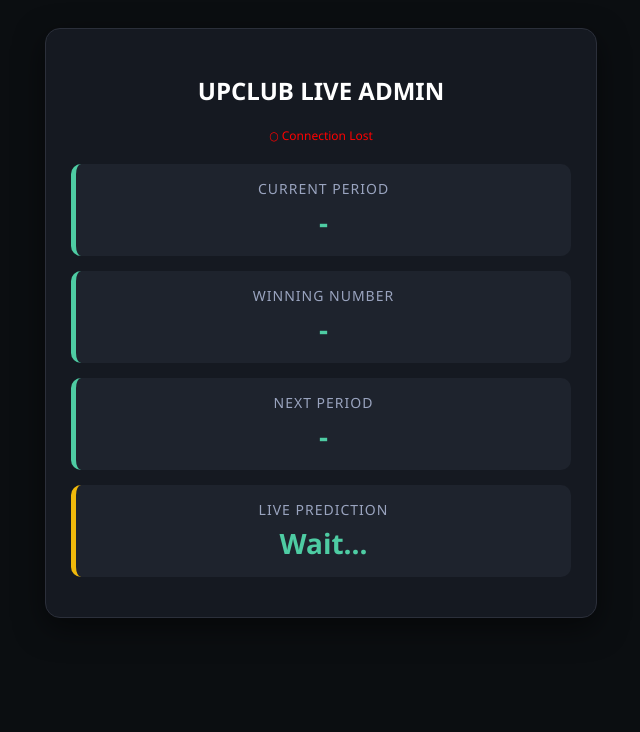
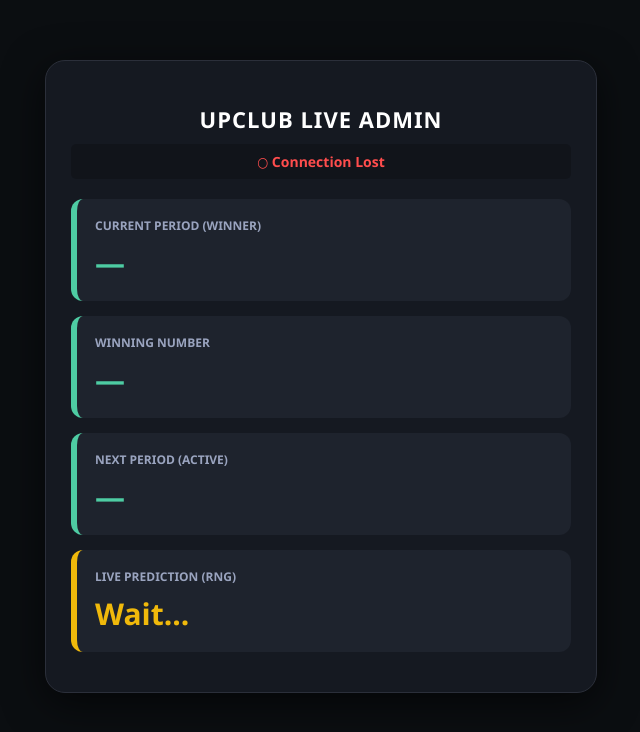
Before and after one commit to hy781457-botupclub/Upclub-, a website: page index.html in a window 1280 px wide. Shown: the whole page, without its empty margins (319-959 px from the left). Drawn offline with Linux system fonts and the light colour scheme; no server answers.

Commit message:
Update index.html

```diff
--- a/index.html
+++ b/index.html
@@ -1,41 +1,43 @@
 <!DOCTYPE html>
-<html lang="en">
+<html lang="hi">
 <head>
     <meta charset="UTF-8">
     <meta name="viewport" content="width=device-width, initial-scale=1.0">
     <title>UPCLUB LIVE ADMIN - MOTHER SYNC</title>
     <style>
-        body { font-family: 'Segoe UI', Tahoma, Geneva, Verdana, sans-serif; background: #0b0e11; color: white; text-align: center; padding: 20px; }
-        .dashboard { max-width: 500px; margin: auto; background: #151921; padding: 25px; border-radius: 15px; border: 1px solid #2b2f3a; box-shadow: 0 10px 30px rgba(0,0,0,0.5); }
-        .card { background: #1e232d; padding: 15px; border-radius: 10px; margin: 15px 0; border-left: 5px solid #4ecca3; }
-        .label { font-size: 14px; color: #9aa4bf; text-transform: uppercase; letter-spacing: 1px; }
-        .value { font-size: 28px; font-weight: bold; color: #4ecca3; margin-top: 5px; }
+        body { font-family: 'Segoe UI', Tahoma, Geneva, Verdana, sans-serif; background: #0b0e11; color: white; text-align: center; padding: 20px; margin: 0; }
+        .dashboard { max-width: 500px; margin: 40px auto; background: #151921; padding: 25px; border-radius: 20px; border: 1px solid #2b2f3a; box-shadow: 0 10px 40px rgba(0,0,0,0.6); }
+        h2 { font-size: 22px; margin-bottom: 10px; letter-spacing: 1px; }
+        .card { background: #1e232d; padding: 18px; border-radius: 12px; margin: 15px 0; border-left: 6px solid #4ecca3; text-align: left; }
+        .label { font-size: 12px; color: #9aa4bf; text-transform: uppercase; font-weight: bold; }
+        .value { font-size: 30px; font-weight: 900; color: #4ecca3; margin-top: 8px; }
         .prediction { color: #f0b90b; border-left-color: #f0b90b; }
-        .status { font-size: 12px; color: #00ff00; margin-bottom: 20px; }
+        .prediction .value { color: #f0b90b; }
+        .status { font-size: 14px; font-weight: bold; margin-bottom: 20px; padding: 8px; border-radius: 5px; background: rgba(0,0,0,0.2); }
     </style>
 </head>
 <body>
     <div class="dashboard">
         <h2>UPCLUB LIVE ADMIN</h2>
-        <div id="statusText" class="status">● Mother API Connected (NowNodes)</div>
+        <div id="statusText" class="status" style="color: orange;">○ Connecting to Mother API...</div>
 
         <div class="card">
-            <div class="label">Current Period</div>
-            <div id="period" class="value">-</div>
+            <div class="label">Current Period (Winner)</div>
+            <div id="period" class="value">—</div>
         </div>
 
         <div class="card">
             <div class="label">Winning Number</div>
-            <div id="result" class="value">-</div>
+            <div id="result" class="value">—</div>
         </div>
 
         <div class="card">
-            <div class="label">Next Period</div>
-            <div id="nextPeriod" class="value">-</div>
+            <div class="label">Next Period (Active)</div>
+            <div id="nextPeriod" class="value">—</div>
         </div>
 
         <div class="card prediction">
-            <div class="label">Live Prediction</div>
+            <div class="label">Live Prediction (RNG)</div>
             <div id="prediction" class="value">Wait...</div>
         </div>
     </div>
@@ -43,31 +45,35 @@
     <script>
         async function updateDashboard() {
             try {
-                const res = await fetch('/api/wingo');
+                // सर्वर से डेटा मंगाना (Relation established)
+                const res = await fetch('/api/wingo?t=' + Date.now());
                 const data = await res.json();
 
                 if (data.ok) {
-                    document.getElementById('period').innerText = data.period;
-                    document.getElementById('result').innerText = data.result;
-                    document.getElementById('nextPeriod').innerText = data.next;
+                    // डेटा मैपिंग (Server -> Frontend)
+                    document.getElementById('period').innerText = data.current?.period || "—";
+                    document.getElementById('result').innerText = data.current?.number || "—";
+                    document.getElementById('nextPeriod').innerText = data.next?.period || "—";
 
-                    // प्रेडिक्शन दिखाना (NowNodes Logic)
-                    if (data.predicted) {
-                        document.getElementById('prediction').innerText =
-                            data.predicted.size + " (" + data.predicted.color + ")";
-                    }
-                    document.getElementById('statusText').style.color = "#00ff00";
-                    document.getElementById('statusText').innerText = "● Mother API Live";
+                    const predNum = data.next?.number ?? "—";
+                    const size = (predNum !== "—" && predNum >= 5) ? "BIG" : "SMALL";
+
+                    document.getElementById('prediction').innerText = predNum + " | " + size;
+
+                    document.getElementById('statusText').style.color = "#4ecca3";
+                    document.getElementById('statusText').innerText = "● Mother API Live (Connected)";
                 } else {
                     document.getElementById('statusText').innerText = "○ Syncing Data...";
-                    document.getElementById('statusText').style.color = "orange";
+                    document.getElementById('statusText').style.color = "#f0b90b";
                 }
             } catch (e) {
                 document.getElementById('statusText').innerText = "○ Connection Lost";
-                document.getElementById('statusText').style.color = "red";
+                document.getElementById('statusText').style.color = "#ff4d4d";
+                console.error("Fetch Error:", e);
             }
         }
 
+        // हर 2 सेकंड में डेटा ताज़ा करना
         setInterval(updateDashboard, 2000);
         updateDashboard();
     </script>
```
